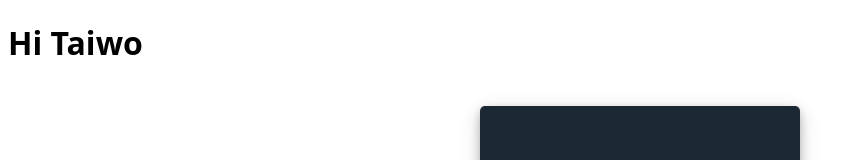
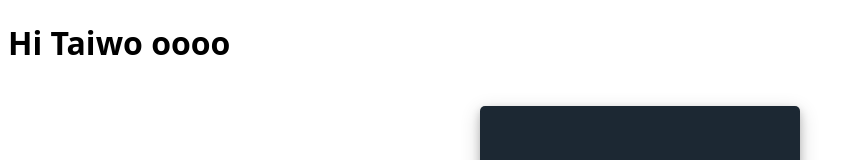
Before and after one commit to BuraimohTO/calculator, a plain HTML site: page index.html in a window 1280 px wide. Shown: the top 160 px of the page, without its empty margins (0-860 px from the left). Drawn offline with Linux system fonts and the light colour scheme.

Commit message:
your message here

```diff
--- a/index.html
+++ b/index.html
@@ -7,7 +7,7 @@
     <script src="script.js"></script>
     <title>Document</title>
 </head>
-<h1>Hi Taiwo </h1>
+<h1>Hi Taiwo oooo </h1>
 <style>
    body{
 	font-family: 'Open Sans',sans-serif;
```
